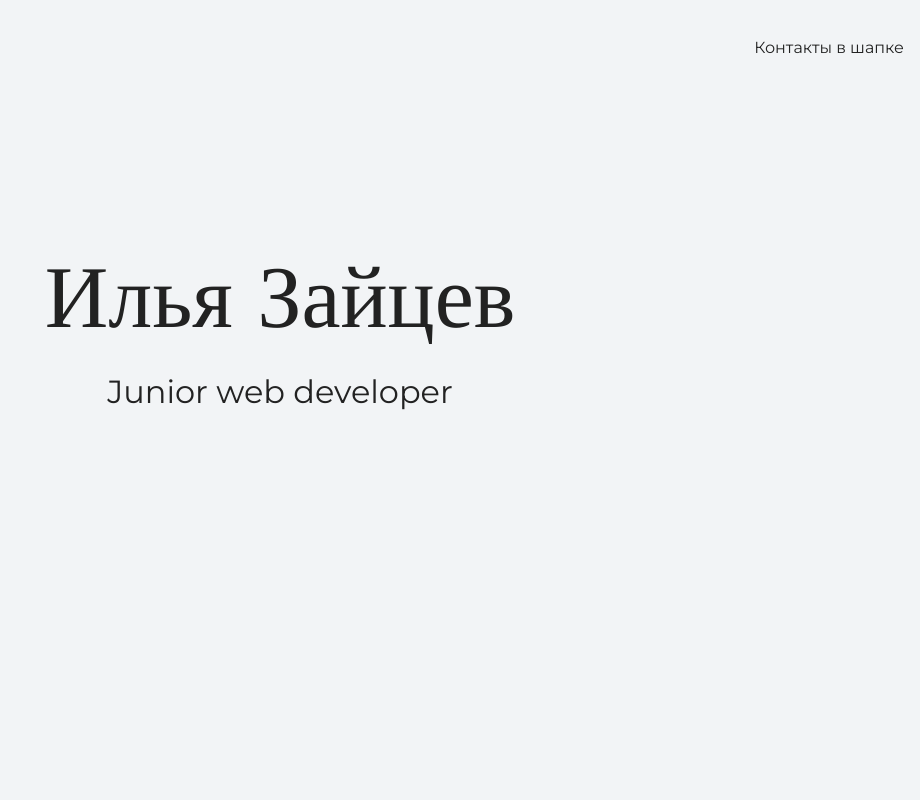
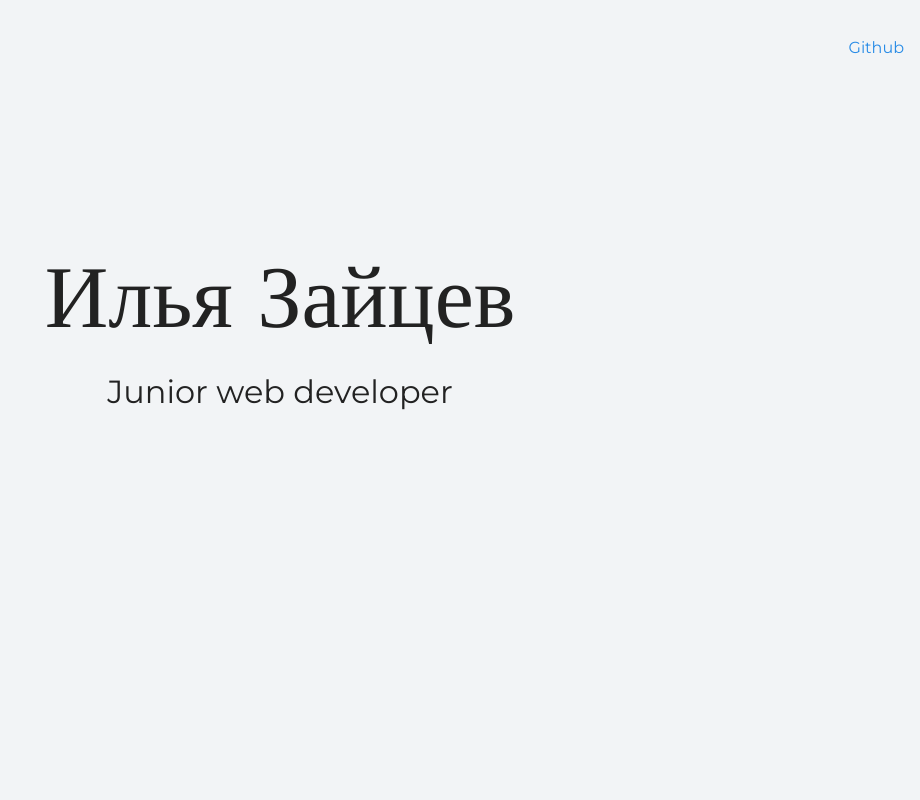
Before and after one commit to adadapoison/test-html, a plain HTML site: page index.html in a window 1280 px wide. Shown: the top 800 px of the page, without its empty margins (360-1280 px from the left). Drawn offline with nearby package versions, Linux system fonts and the light colour scheme.

Commit message:
ссылка на гит в шапке

```diff
--- a/index.html
+++ b/index.html
@@ -10,7 +10,7 @@
   <body>
     <header class="page-header">
       <div class="container">
-        Контакты в шапке
+        <a href="https://github.com/adadapoison/"> Github </a>
       </div>
     </header>
 
```
